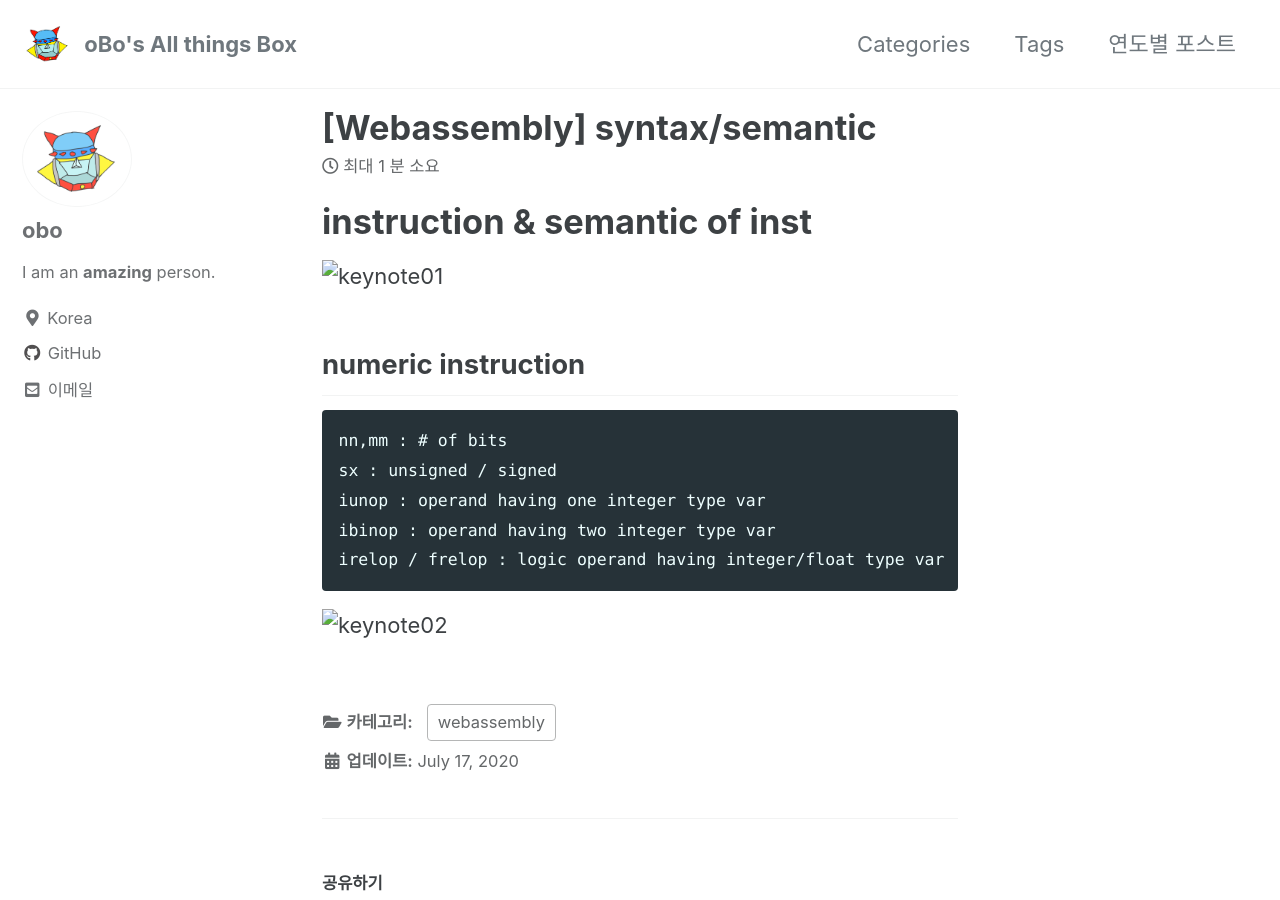
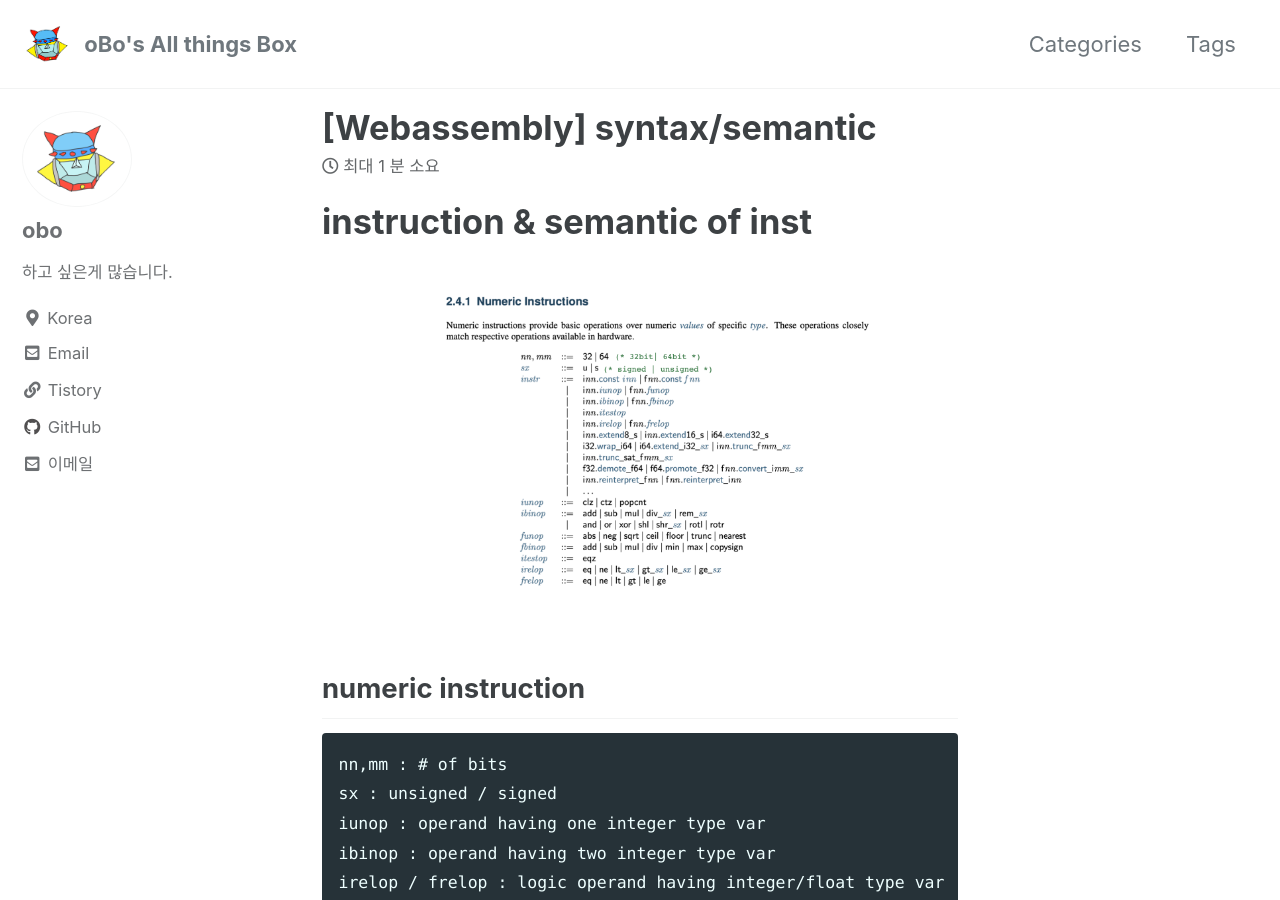
Before and after one commit to ggh-png/happyOBO.github.io, a Jekyll site: the page built from _posts/2020-07-17-wasmsyntax-post.md, in a window 1280 px wide and 900 px high. Built offline with Jekyll 4.4.1, drawn with Linux system fonts in a browser that asks for light colours; cached includes are drawn as plain includes.

Commit message:
add picture

````diff
--- a/_config.yml
+++ b/_config.yml
@@ -95,19 +95,16 @@ analytics:
 author:
   name             : "obo"
   avatar           : "assets/images/bio-photo.png" # path of avatar image, e.g. "/assets/images/bio-photo.jpg"
-  bio              : "I am an **amazing** person."
+  bio              : "하고 싶은게 많습니다."
   location         : "Korea"
   email            : "obo314@hanyang.ac.kr"
   links:
     - label: "Email"
       icon: "fas fa-fw fa-envelope-square"
-      # url: "mailto:your.name@email.com"
-    - label: "Website"
+      url: "obo314@hanyang.ac.kr"
+    - label: "Tistory"
       icon: "fas fa-fw fa-link"
-      # url: "https://your-website.com"
-    - label: "Twitter"
-      icon: "fab fa-fw fa-twitter-square"
-      # url: "https://twitter.com/"
+      url: "https://pi-314.tistory.com/"
     - label: "Facebook"
       icon: "fab fa-fw fa-facebook-square"
       # url: "https://facebook.com/"
--- a/_data/navigation.yml
+++ b/_data/navigation.yml
@@ -6,8 +6,8 @@ main:
     url: /tags/
 #  - title: "About"
 #    url: /about/
-  - title: "연도별 포스트"
-    url: /posts/
+#  - title: "연도별 포스트"
+#    url: /posts/
 
 # - title: "Quick-Start Guide"
 #  url: https://mmistakes.github.io/minimal-mistakes/docs/quick-start-guide/
--- a/_posts/2020-07-17-wasmsyntax-post.md
+++ b/_posts/2020-07-17-wasmsyntax-post.md
@@ -4,7 +4,8 @@ date: 2020-07-17 16:03:28 -0400
 categories: webassembly
 ---
 # instruction & semantic of inst
-![keynote01](./../assets/images/wasm.001.jpeg)
+![image-center]({{ site.url }}{{ site.baseurl }}/assets/images/post-js-02/wasm.001.jpeg){: .align-center}
+<!-- ![keynote01](./../assets/images/wasm.001.jpeg) -->
 ## numeric instruction
 ```
 nn,mm : # of bits
````
Also changed, not shown: _posts/2020-07-15-first-post.md (+1 -1 lines), assets/images/post-js-02/wasm.001.jpeg (added), assets/images/post-js-02/wasm.002.jpeg (added), assets/images/post-js-02/wasm.003.jpeg (added), assets/images/post-js-02/wasm.004.jpeg (added), assets/images/post-js-02/wasm.005.jpeg (added), assets/images/post-js-02/wasm.006.jpeg (added), assets/images/post-js-02/wasm.007.jpeg (added), assets/images/post-js-02/wasm.008.jpeg (added), assets/images/post-js-02/wasm.009.jpeg (added), assets/images/post-js-02/wasm.010.jpeg (added), assets/images/post-js-02/wasm.011.jpeg (added), assets/images/post-js-02/wasm.012.jpeg (added), assets/images/post-js-02/wasm.013.jpeg (added), 2 more files.
